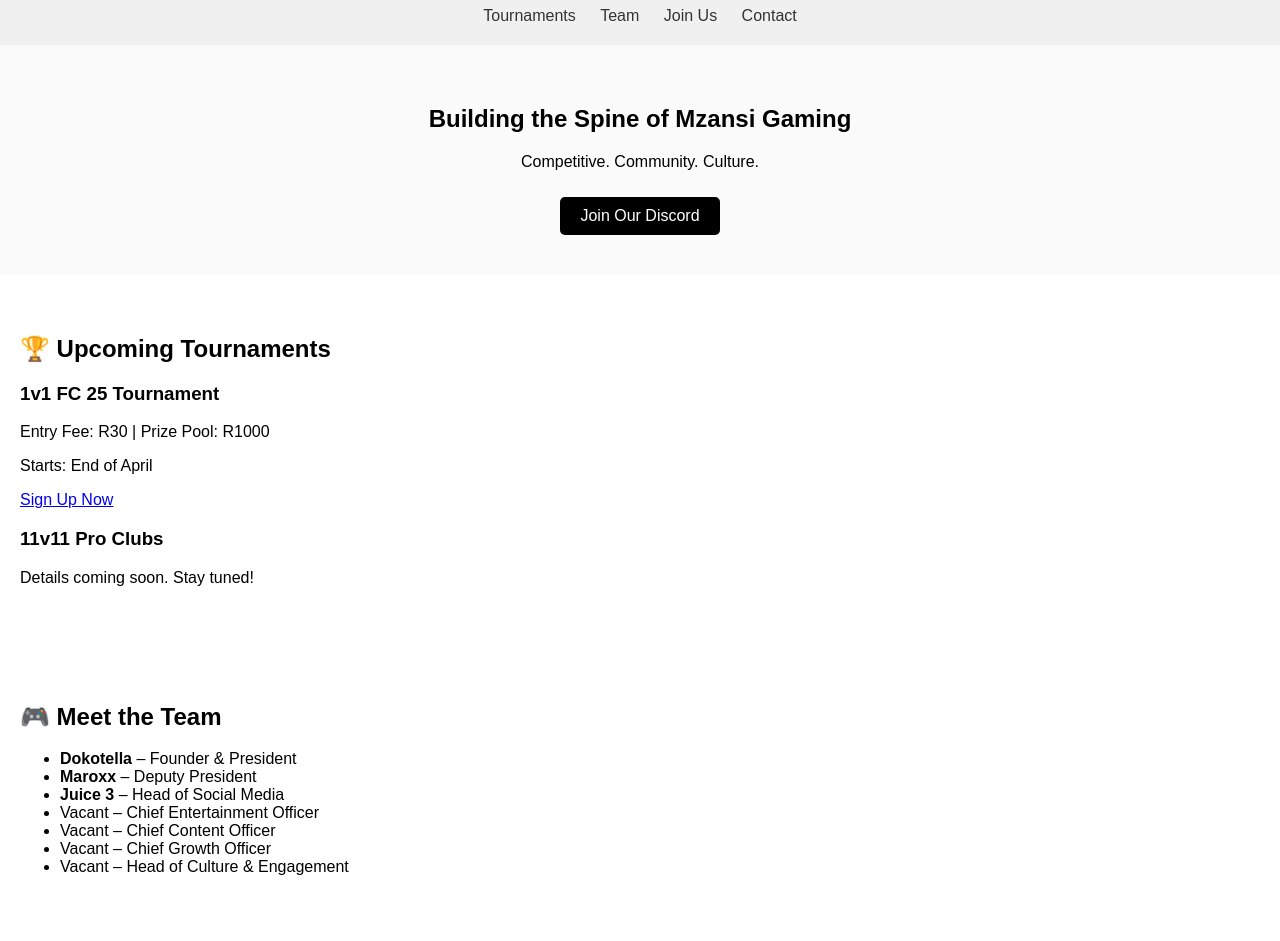
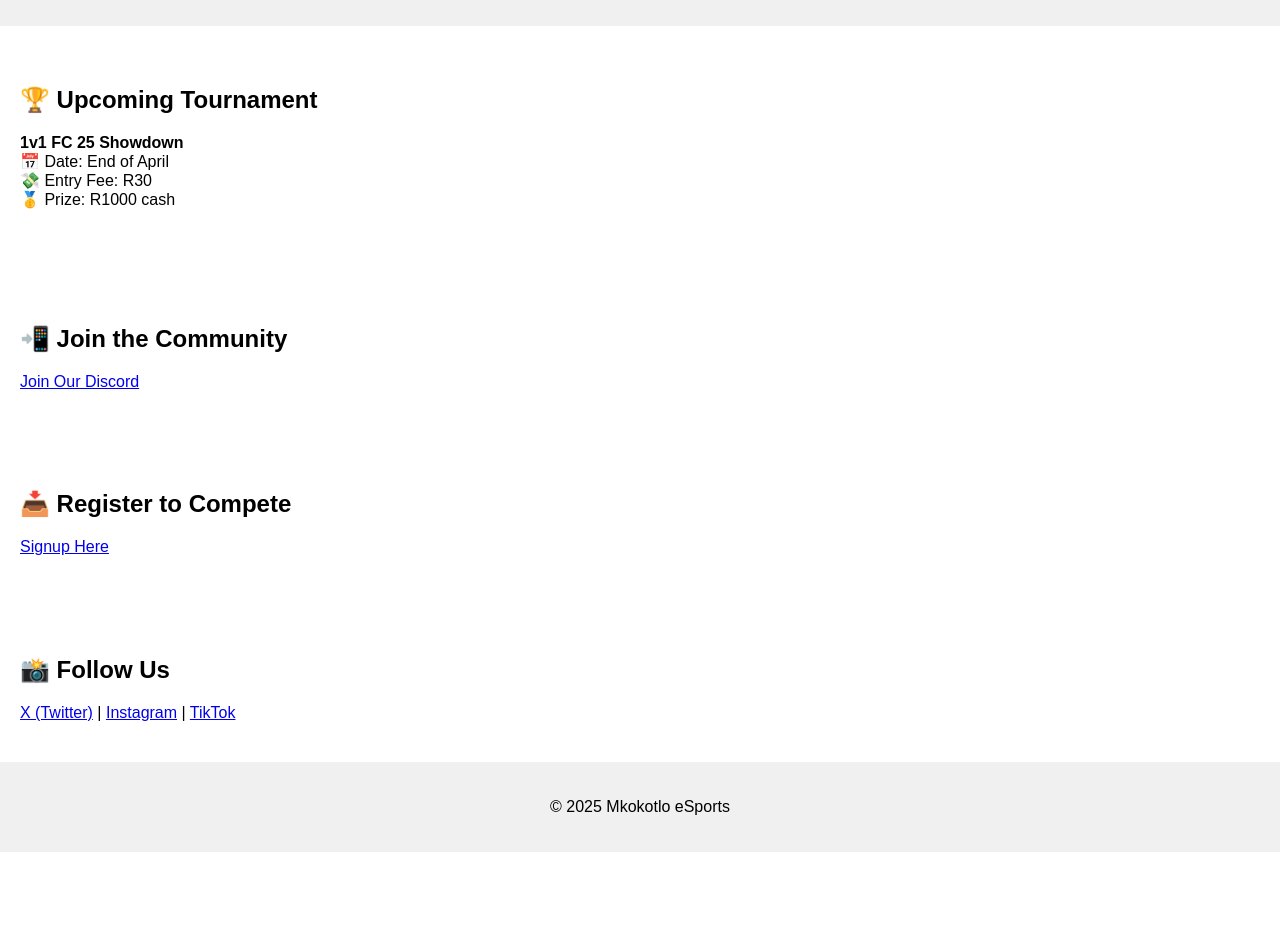
Before and after one commit to MkokotloeSports/mkokotlo-website, a plain HTML site: page index.html in a window 1280 px wide. Shown: the part 129-1070 px from the top of the page. After the commit the page ends 981 px from the top, so only its background shows below. Drawn offline with Linux system fonts and the light colour scheme.

Commit message:
Update index.html

```diff
--- a/index.html
+++ b/index.html
@@ -1,4 +1,3 @@
-
 <!DOCTYPE html>
 <html lang="en">
 <head>
@@ -9,67 +8,40 @@
 </head>
 <body>
   <header>
-    <img src="assets/logo.png" alt="Mkokotlo Logo" class="logo" />
     <h1>Mkokotlo eSports</h1>
-    <nav>
-      <a href="#tournaments">Tournaments</a>
-      <a href="#team">Team</a>
-      <a href="#join">Join Us</a>
-      <a href="#contact">Contact</a>
-    </nav>
+    <p>The Spine of South African Gaming 🕹️🇿🇦</p>
   </header>
 
-  <section id="hero">
-    <h2>Building the Spine of Mzansi Gaming</h2>
-    <p>Competitive. Community. Culture.</p>
-    <a href="#join" class="cta">Join Our Discord</a>
+  <section id="tournament">
+    <h2>🏆 Upcoming Tournament</h2>
+    <p><strong>1v1 FC 25 Showdown</strong><br/>
+      📅 Date: End of April<br/>
+      💸 Entry Fee: R30<br/>
+      🥇 Prize: R1000 cash<br/>
+    </p>
   </section>
 
-  <section id="tournaments">
-    <h2>🏆 Upcoming Tournaments</h2>
-    <div class="tourney">
-      <h3>1v1 FC 25 Tournament</h3>
-      <p>Entry Fee: R30 | Prize Pool: R1000</p>
-      <p>Starts: End of April</p>
-      <a href="https://forms.gle/YOUR_FORM_LINK" target="_blank">Sign Up Now</a>
-    </div>
-    <div class="tourney">
-      <h3>11v11 Pro Clubs</h3>
-      <p>Details coming soon. Stay tuned!</p>
-    </div>
+  <section id="discord">
+    <h2>📲 Join the Community</h2>
+    <a href="https://discord.gg/YOUR-LINK-HERE" target="_blank" class="button">Join Our Discord</a>
   </section>
 
-  <section id="team">
-    <h2>🎮 Meet the Team</h2>
-    <ul>
-      <li><strong>Dokotella</strong> – Founder & President</li>
-      <li><strong>Maroxx</strong> – Deputy President</li>
-      <li><strong>Juice 3</strong> – Head of Social Media</li>
-      <li>Vacant – Chief Entertainment Officer</li>
-      <li>Vacant – Chief Content Officer</li>
-      <li>Vacant – Chief Growth Officer</li>
-      <li>Vacant – Head of Culture & Engagement</li>
-    </ul>
+  <section id="signup">
+    <h2>📥 Register to Compete</h2>
+    <a href="https://forms.gle/YOUR-GOOGLE-FORM-LINK" target="_blank" class="button">Signup Here</a>
   </section>
 
-  <section id="join">
-    <h2>📲 Join Our Community</h2>
-    <a href="https://discord.gg/YOUR_DISCORD_LINK" target="_blank" class="discord-btn">Join Us on Discord</a>
-  </section>
-
-  <section id="contact">
-    <h2>📥 Contact / Sign Up</h2>
-    <p>For general inquiries or to join our team, use the form below:</p>
-    <a href="https://forms.gle/YOUR_FORM_LINK" target="_blank">Contact / Apply Form</a>
+  <section id="socials">
+    <h2>📸 Follow Us</h2>
+    <div class="social-links">
+      <a href="https://x.com/YOURHANDLE" target="_blank">X (Twitter)</a> |
+      <a href="https://instagram.com/YOURHANDLE" target="_blank">Instagram</a> |
+      <a href="https://tiktok.com/@YOURHANDLE" target="_blank">TikTok</a>
+    </div>
   </section>
 
   <footer>
     <p>© 2025 Mkokotlo eSports</p>
-    <div class="socials">
-      <a href="https://x.com/YOUR_HANDLE" target="_blank">X (Twitter)</a>
-      <a href="https://instagram.com/YOUR_HANDLE" target="_blank">Instagram</a>
-      <a href="https://tiktok.com/@YOUR_HANDLE" target="_blank">TikTok</a>
-    </div>
   </footer>
 </body>
 </html>
```
